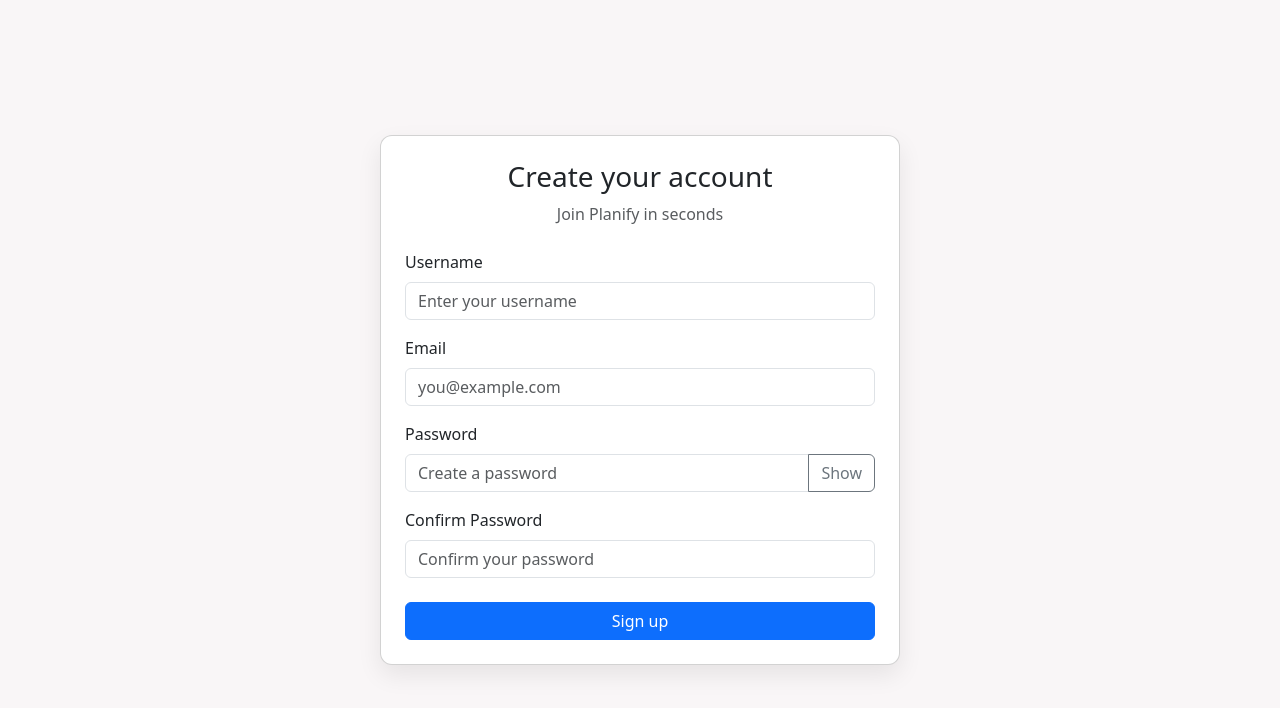
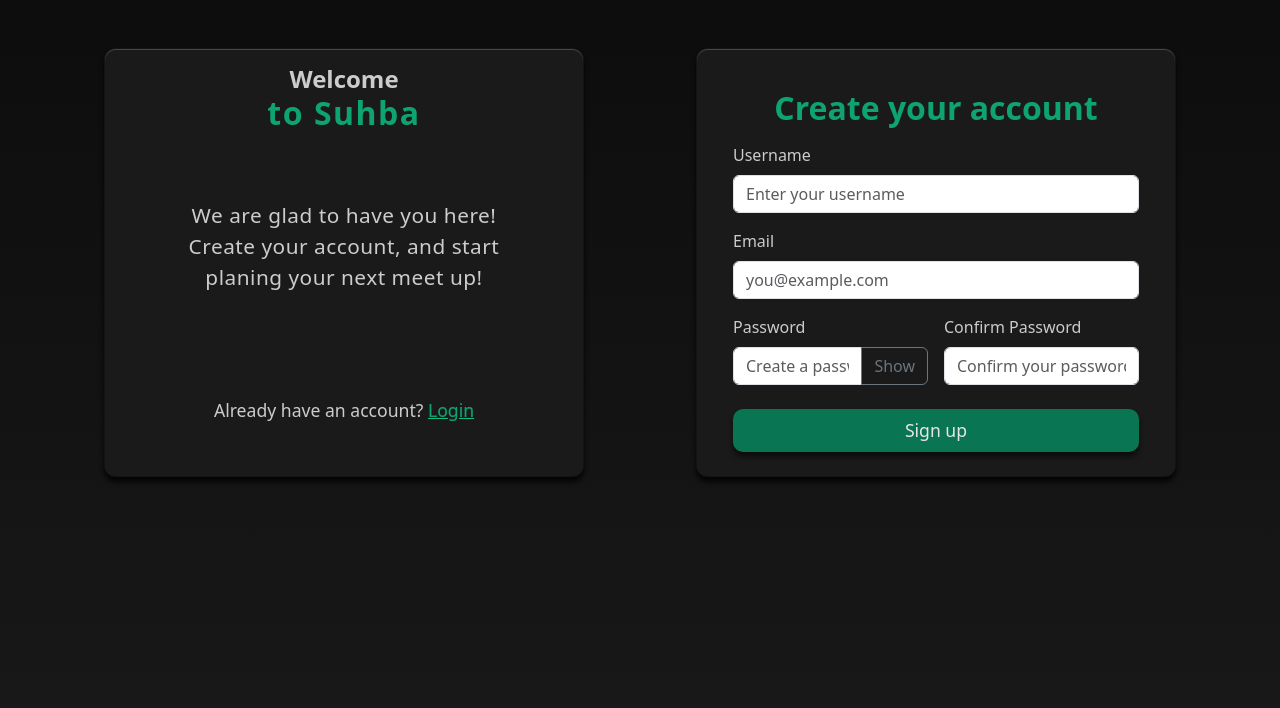
Before and after one commit to xhasanzx/Eventify, a React (Vite) app in the folder frontend/: page /signup in a window 1280 px wide. Shown: the top 708 px of the page. Built offline with nearby package versions, Linux system fonts and the light colour scheme; no server answers.

Commit message:
improved the signup page

```diff
--- a/frontend/src/pages/SignupPage.jsx
+++ b/frontend/src/pages/SignupPage.jsx
@@ -1,4 +1,5 @@
 import { useState } from "react";
+import { Link } from "react-router-dom";
 import API, { setTokens } from "../api";
 
 export default function SignupPage() {
@@ -16,7 +17,7 @@ export default function SignupPage() {
     setError("");
     setSuccess("");
 
-    if (!username.trim() || !email.trim() || !phone.trim() || !password) {
+    if (!username.trim() || !email.trim() || !password) {
       setError("Please fill in all required fields.");
       return;
     }
@@ -30,7 +31,7 @@ export default function SignupPage() {
     }
 
     setIsLoading(true);
-    API.post("/user/signup/", { username, password, email, phone })
+    API.post("/user/signup/", { username, password, email })
       .then((res) => {
         setSuccess("Account created! We're redirecting you to the home page.");
         setTokens(res.data.tokens.access, res.data.tokens.refresh);
@@ -49,27 +50,104 @@ export default function SignupPage() {
 
   return (
     <div
+      className="row"
       style={{
-        display: "flex",
+        margin: "2rem 3rem",
         justifyContent: "center",
-        alignItems: "center",
-        minHeight: "100vh",
-        background: "#F9F6F7",
-        padding: "16px",
+        height: "100%",
       }}
     >
       <div
-        className="card"
+        className="card signup-sidebar col-6"
         style={{
-          width: "100%",
-          maxWidth: "520px",
+          color: "var(--text-medium)",
+          backgroundColor: "var(--bg-medium)",
           borderRadius: "12px",
-          boxShadow: "0 10px 25px rgba(0,0,0,0.08)",
+          width: "30rem",
+          margin: "1rem auto",
+          boxShadow: "var(--card-shadow)",
+          alignItems: "center",
+          fontWeight: "500",
+        }}
+      >
+        <h1
+          style={{
+            color: "var(--text-medium)",
+            margin: "1rem",
+            fontSize: "var(--font-size-large)",
+            fontWeight: "800",
+            textAlign: "center",
+          }}
+        >
+          Welcome
+          <br />
+          <span
+            style={{
+              color: "var(--primary-medium)",
+              fontSize: "var(--font-size-xlarge)",
+              letterSpacing: "1.5px",
+            }}
+          >
+            to Suhba
+          </span>
+        </h1>
+
+        <p
+          style={{
+            margin: "1rem",
+            fontSize: "var(--font-size-medium)",
+            textAlign: "center",
+            letterSpacing: "0.5px",
+            lineHeight: "1.5",
+            width: "80%",
+            margin: "auto 0",
+          }}
+        >
+          We are glad to have you here! Create your account, and start planing
+          your next meet up!
+        </p>
+        <p
+          style={{
+            fontSize: "var(--font-size-small)",
+            margin: "auto 0",
+          }}
+        >
+          Already have an account?{" "}
+          <Link
+            to="/login"
+            style={{
+              color: "var(--primary-medium)",
+              fontSize: "var(--font-size-small)",
+              WebkitTextStroke: "0.1px var(--primary-light)",
+            }}
+          >
+            Login
+          </Link>
+        </p>
+      </div>
+      <div
+        className="card col-6"
+        style={{
+          color: "var(--text-medium)",
+          backgroundColor: "var(--bg-medium)",
+          borderRadius: "12px",
+          width: "30rem",
+          margin: "1rem auto",
+          boxShadow: "var(--card-shadow)",
         }}
       >
         <div className="card-body" style={{ padding: "24px" }}>
-          <h3 className="text-center mb-2">Create your account</h3>
-          <p className="text-muted text-center mb-4">Join Planify in seconds</p>
+          <h3
+            style={{
+              textAlign: "center",
+              margin: "1rem",
+              color: "var(--primary-medium)",
+              fontSize: "var(--font-size-xlarge)",
+              fontWeight: "800",
+            }}
+          >
+            Create your account
+          </h3>
 
           {error && (
             <div className="alert alert-danger py-2" role="alert">
@@ -110,7 +188,7 @@ export default function SignupPage() {
                 />
               </div>
 
-              <div className="col-12">
+              <div className="col-6">
                 <label className="form-label">Password</label>
                 <div className="input-group">
                   <input
@@ -132,7 +210,7 @@ export default function SignupPage() {
                 </div>
               </div>
 
-              <div className="col-12">
+              <div className="col-6">
                 <label className="form-label">Confirm Password</label>
                 <input
                   type={showPassword ? "text" : "password"}
@@ -148,7 +226,12 @@ export default function SignupPage() {
               <div className="col-12 pt-2">
                 <button
                   type="submit"
-                  className="btn btn-primary w-100"
+                  className="button-primary"
+                  style={{
+                    width: "100%",
+                    margin: "0 auto",
+                    display: "block",
+                  }}
                   disabled={isLoading}
                 >
                   {isLoading ? "Creating account..." : "Sign up"}
```
Also changed, not shown: 1 other file (tests, documents, lock files or other folders).
